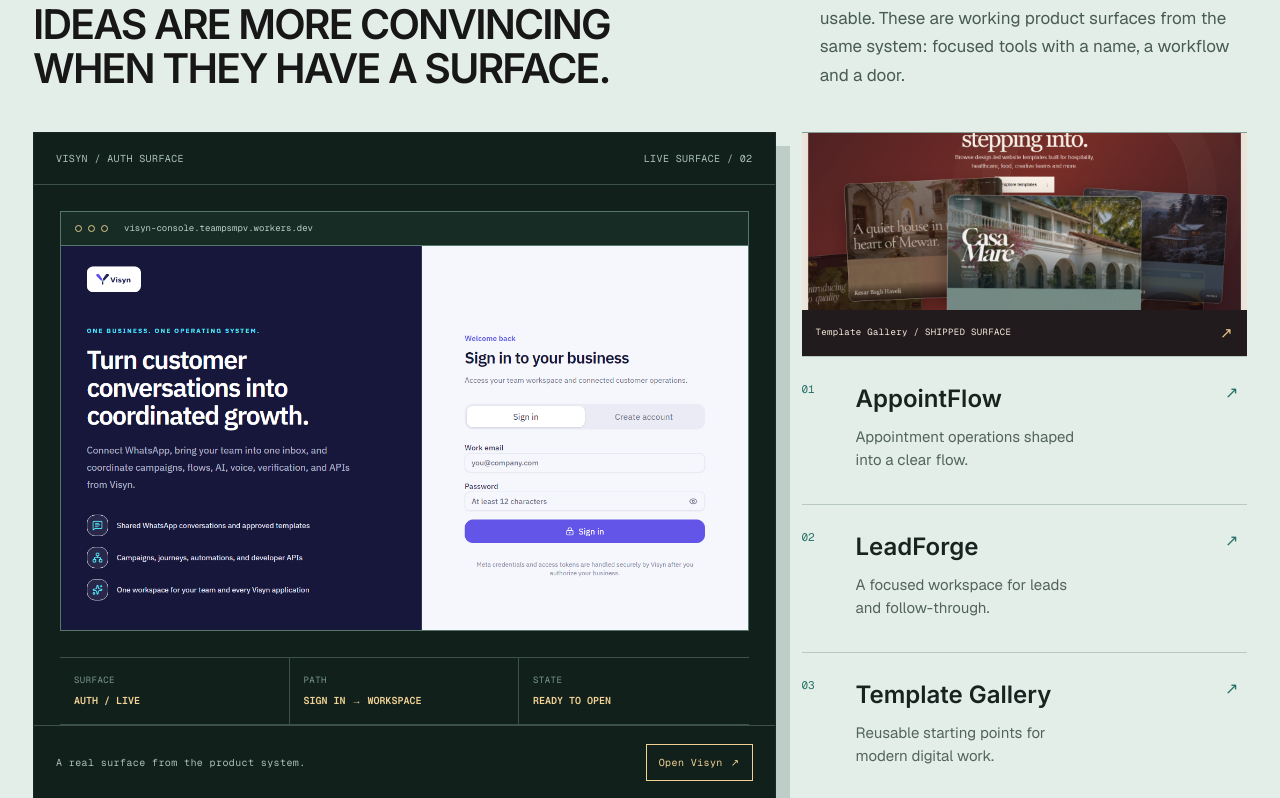
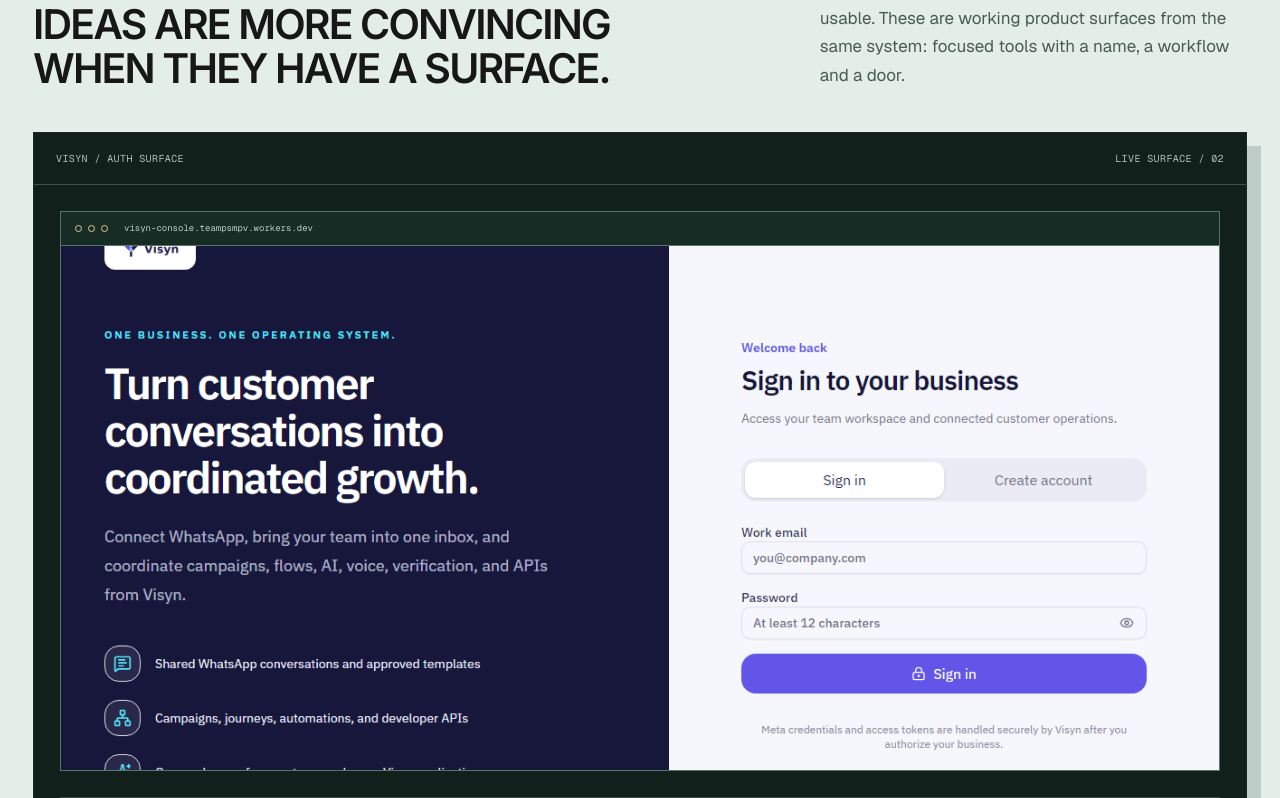
Before and after one commit to TEAM-PSMPV/teampsmpvwebsite, a Next.js app: page / in a window 1280 px wide. Shown: the part 2742-3540 px from the top of the page. Built offline with nearby package versions, Linux system fonts and the light colour scheme.

Commit message:
Promote live proof to the visual peak

```diff
--- a/app/globals.css
+++ b/app/globals.css
@@ -1221,13 +1221,13 @@
 
 .proof-stage {
   display: grid;
-  grid-template-columns: minmax(0, 1.25fr) minmax(260px, .75fr);
-  gap: 26px;
+  grid-template-columns: 1fr;
+  gap: 22px;
   align-items: stretch;
 }
 
 .proof-feature {
-  min-height: 560px;
+  min-height: 0;
   display: grid;
   grid-template-rows: auto 1fr auto;
   border: 1px solid #1a2925;
@@ -1237,7 +1237,7 @@
 }
 
 .proof-live-frame {
-  min-height: 420px;
+  min-height: 560px;
   display: grid;
   grid-template-rows: 34px 1fr;
   margin: 26px;
@@ -1462,14 +1462,14 @@
 .proof-feature-caption a:hover { color: #8ed7c8; }
 
 .proof-list {
-  display: flex;
-  flex-direction: column;
+  display: grid;
+  grid-template-columns: 1.2fr repeat(3, 1fr);
   border-top: 1px solid #879b93;
 }
 
 .proof-gallery-surface {
   position: relative;
-  min-height: 224px;
+  min-height: 190px;
   display: flex;
   align-items: flex-end;
   overflow: hidden;
@@ -1504,13 +1504,13 @@
 .proof-gallery-surface:focus-visible img { transform: scale(1.03); }
 
 .proof-list-item {
-  min-height: 0;
-  flex: 1;
+  min-height: 190px;
   display: grid;
   grid-template-columns: 38px 1fr 22px;
   align-items: start;
   gap: 16px;
   padding: 24px 0;
+  border-left: 1px solid #b8c9c1;
   border-bottom: 1px solid #b8c9c1;
   transition: padding var(--motion-fast), background var(--motion-fast);
 }
@@ -3217,6 +3217,8 @@
   .proof-stage { grid-template-columns: 1fr; }
   .proof-feature { min-height: 0; }
   .proof-live-frame { min-height: 390px; margin: 16px; }
+  .proof-list { grid-template-columns: 1fr; }
+  .proof-list-item { min-height: 0; border-left: 0; }
   .proof-dashboard { grid-template-columns: 92px 1fr; margin: 16px; }
   .proof-sidebar { padding-inline: 10px; font-size: 9px; }
   .proof-dashboard-main { padding: 14px; }
```
